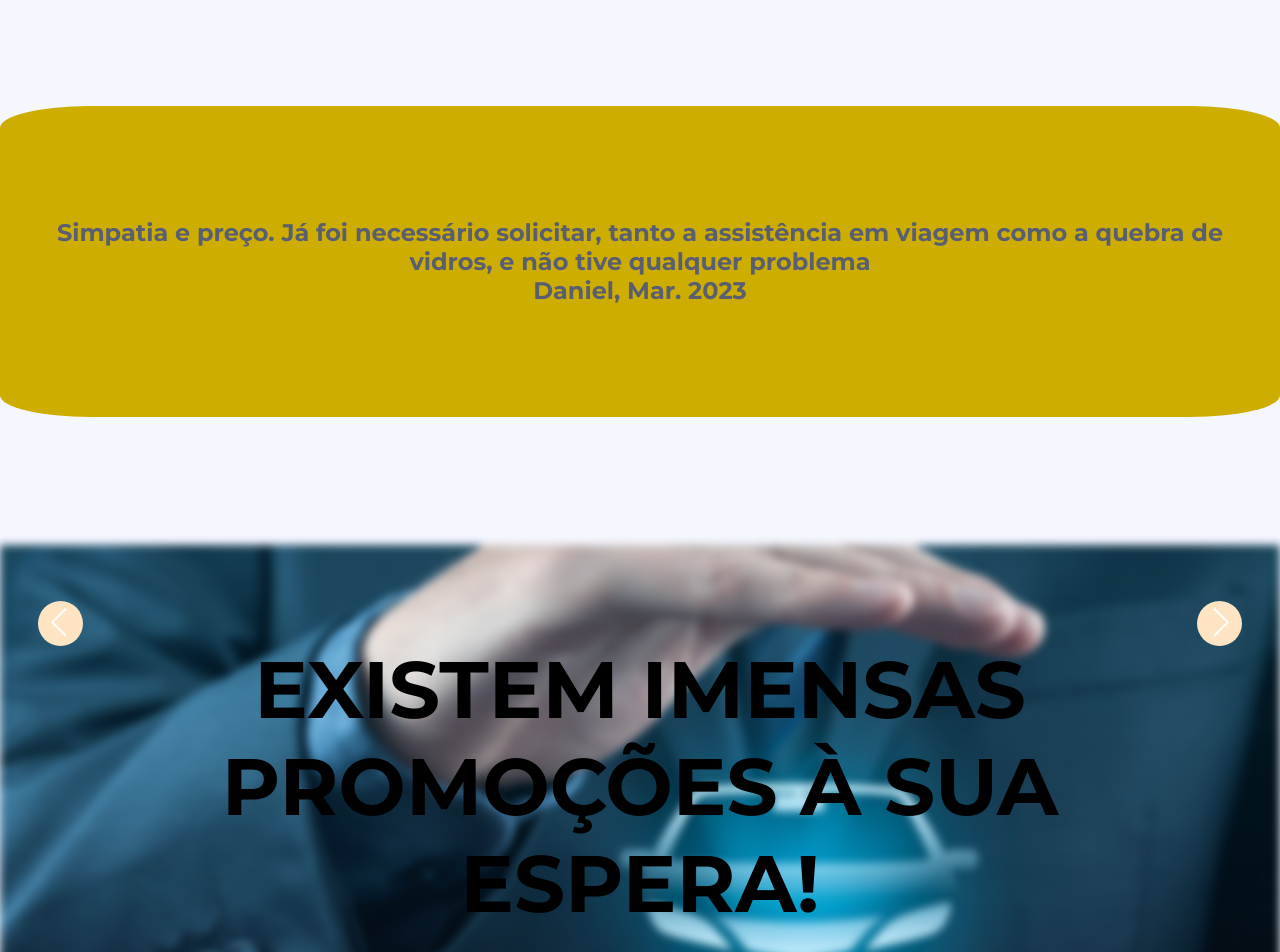
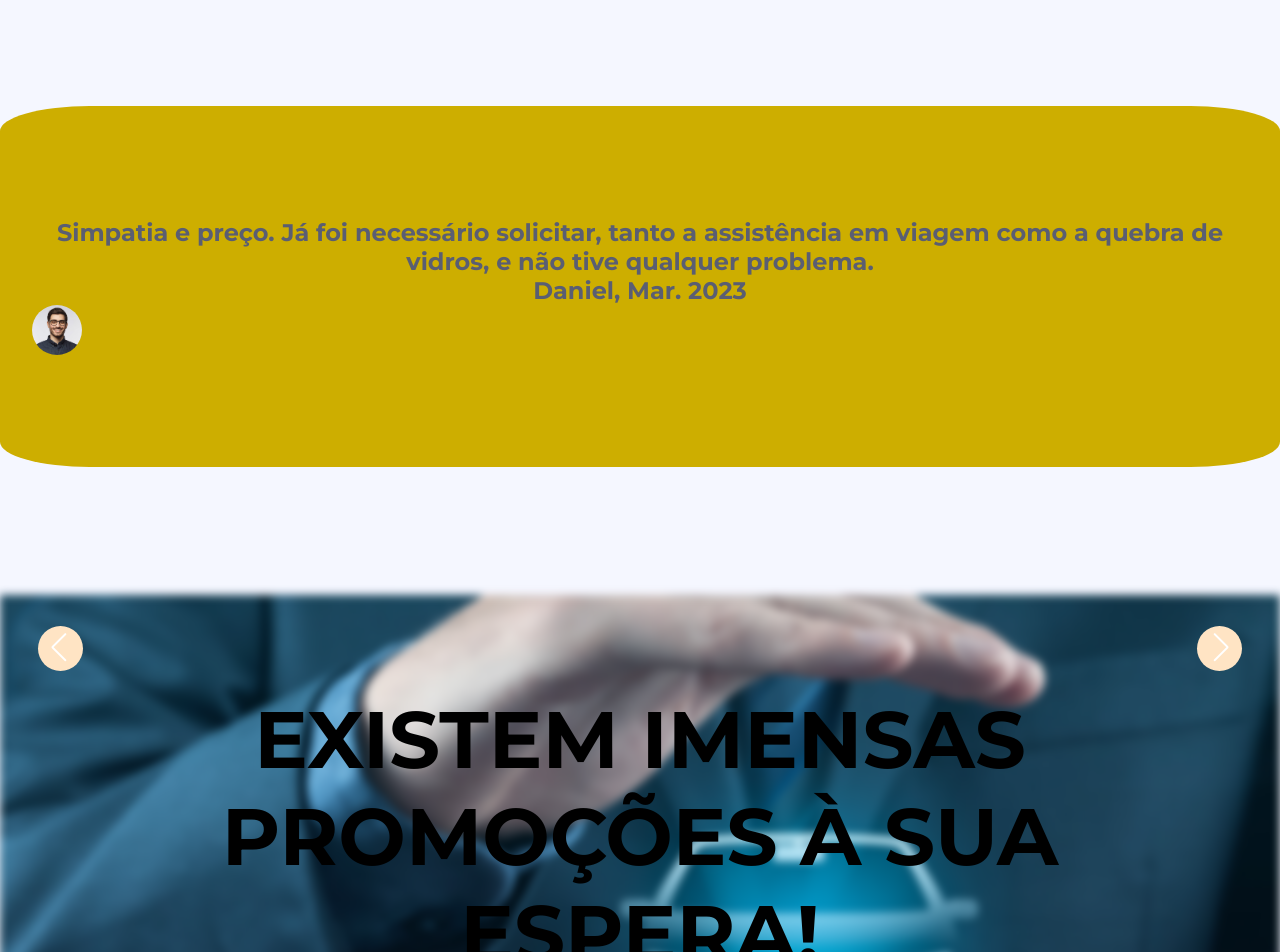
Before and after one commit to kalebeccs/motor-seguros, a plain HTML site: page index.html in a window 1280 px wide. Shown: the part 148-1100 px from the top of the page. Drawn offline with nearby package versions, Linux system fonts and the light colour scheme.

Commit message:
Imagem "daniel" colocada (Não centrada)

```diff
--- a/index.html
+++ b/index.html
@@ -18,7 +18,6 @@
    <!--=============== JS ===============-->
    <script src="./assets/js/header.js" defer></script>
    <script src="./assets/js/main.js" defer></script>
-
    <!--=============== TITLE AND ICON ===============-->
    <title>Home | Motor Seguros</title>
    <link rel="shortcut icon" href="./assets/img/images.ico" type="image/x-icon">
@@ -125,10 +124,11 @@
                <div class="swiper-wrapper">
                      <article class="card__article swiper-slide">
                          <div class="card__text">
-                        <p> Simpatia e preço. Já foi necessário solicitar, tanto a assistência em viagem como a quebra de vidros, e não tive qualquer problema <br>
+                        <p> Simpatia e preço. Já foi necessário solicitar, tanto a assistência em viagem como a quebra de vidros, e não tive qualquer problema. <br>
                             Daniel, Mar. 2023</p>
-                         </div>
-                     </article>
+                            <img src="../assets/img/Reviweres/daniel.webp" alt="daniel" style="width: 50px; border-radius: 80%;">
+                           </div>
+                      </article>
                      <article class="card__article swiper-slide">
                         <div class="card__text">
                        <p>  Pela rapidez, eficiência, responsabilidade nos trabalhos que executam. Parabéns e continuem sempre assim! <br>
@@ -139,7 +139,7 @@
                      <div class="card__text">
                     <p>    Sou cliente de Motores Seguros há algum tempo, o serviço é muito bom, tem uma aplicação que funciona muito bem em caso de acidente. <br>
                            Domingos, Mar. 2023</p>
-                     </div>
+                         </div>
                  </article>
                  </div>
              </div>
```
Also changed, not shown: assets/css/index.css (line endings or trailing spaces).
